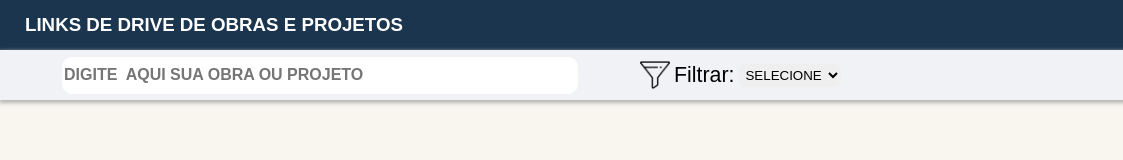
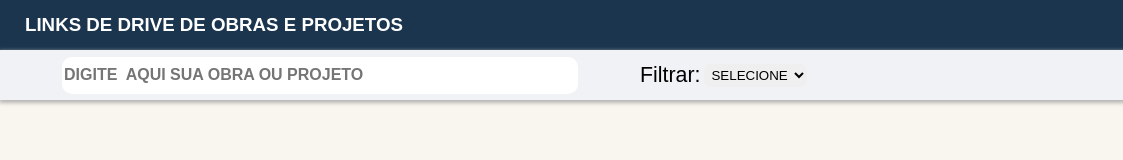
Before and after one commit to iagovieir/AppLinkGABPE, a plain HTML site: page index.html in a window 1280 px wide. Shown: the full height of the page, 0-1123 px from the left. Drawn offline with Linux system fonts and the light colour scheme.

Commit message:
correção do bug

```diff
--- a/index.html
+++ b/index.html
@@ -22,9 +22,9 @@
                 <input type="text" name="SearchIn" id="SearchIn" placeholder="DIGITE  AQUI SUA OBRA OU PROJETO">
         </div>
         <div class="containerFilter">
-            <div class="iconFilter">
+            <!-- <div class="iconFilter">
                 <img src="icones/filtro.png" alt="icone filtro">
-            </div>
+            </div> -->
             <div class="Filter">
                 Filtrar:
                 <select name="FilterOption" id="FilterOption">
--- a/style.css
+++ b/style.css
@@ -59,6 +59,7 @@ body{
     height: 60%;
 }
 .Filter{
+    height: 100%;
     display: flex;
     align-items: center;
     gap: 4px;
```
